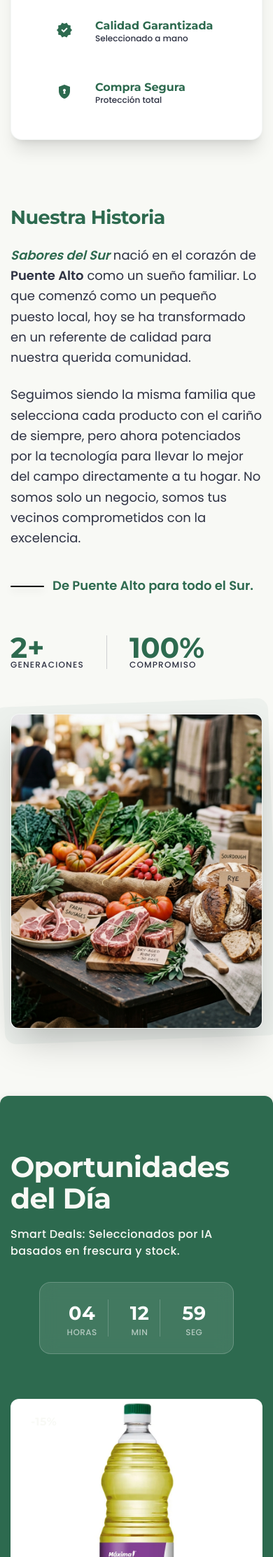
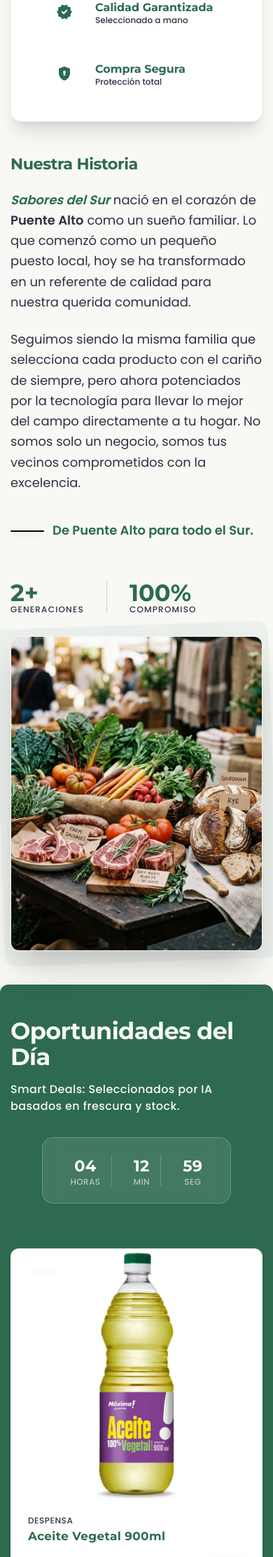
Before and after one commit to cristiansanchez1003-blip/espiritu-digital-demo, a Flask app: page / in a window 390 px wide. Shown: the part 920-3145 px from the top of the page at 70% size. Run offline with Flask 3, Linux system fonts and the light colour scheme; some libraries are stand-ins or nearby versions.

Commit message:
mobile responsive

```diff
--- a/app.py
+++ b/app.py
@@ -48,7 +48,7 @@ def obtener_columnas_producto():
 
 def construir_campos_producto():
     columnas = obtener_columnas_producto()
-    campos = [c for c in ["id", "nombre", "precio", "stock", "categoria"] if c in columnas]
+    campos = [c for c in ["id", "nombre", "precio", "stock", "categoria", "fecha_vencimiento"] if c in columnas]
     campos.append("imagen_url" if "imagen_url" in columnas else "'' AS imagen_url")
     return ", ".join(campos)
 
@@ -488,7 +488,7 @@ def chat():
                 )
 
                 response = gemini_client.models.generate_content(
-                    model="gemini-2.0-flash",
+                    model="gemini-3.1-flash",
                     contents=prompt
                 )
 
--- a/templates/carrito.html
+++ b/templates/carrito.html
@@ -301,7 +301,7 @@
 
     async function loadCart() {
         try {
-            const res = await fetch('/carrito');
+            const res = await fetch('/api/carrito');
             if (!res.ok) throw new Error('Network error');
             const data = await res.json();
             renderCart(data);
@@ -396,7 +396,7 @@
                 btnConfirmar.parentNode.appendChild(msgDiv);
 
                 setTimeout(() => {
-                    window.location.href = 'cuenta.html';
+                    window.location.href = '/cuenta';
                 }, 2500);
             } else if (allText.includes('vacío') || allText.includes('vacio')) {
                 alert('El carrito está vacío. Agrega productos antes de confirmar.');
--- a/templates/index.html
+++ b/templates/index.html
@@ -267,42 +267,18 @@
     /* Smooth nav entrance */
     /* === MOBILE OPTIMIZATION === */
     @media (max-width: 767px) {
-
-      .px-8,
-      .px-6,
-      .px-4 {
-        padding-left: 15px !important;
-        padding-right: 15px !important;
-        width: 100% !important;
-        box-sizing: border-box !important;
-      }
-
-      .font-display-lg {
-        font-size: calc(48px * 0.85) !important;
-      }
-
-      .font-headline-lg {
-        font-size: calc(32px * 0.85) !important;
-      }
-
-      .font-headline-md {
-        font-size: calc(24px * 0.85) !important;
-      }
-
-      .grid {
-        grid-template-columns: 1fr !important;
-      }
-
-      .md\:flex-row {
-        flex-direction: column !important;
-      }
-
-      header,
-      nav {
-        position: sticky !important;
-        top: 0 !important;
-        z-index: 50 !important;
-      }
+      .px-8, .px-6, .px-4 { padding-left: 15px !important; padding-right: 15px !important; width: 100% !important; box-sizing: border-box !important; }
+      .font-display-lg { font-size: calc(48px * 0.7) !important; }
+      .font-headline-lg { font-size: calc(32px * 0.7) !important; }
+      .font-headline-md { font-size: calc(24px * 0.7) !important; }
+      .text-\[120px\] { font-size: 52px !important; line-height: 1.1 !important; }
+      .grid { grid-template-columns: 1fr !important; }
+      .md\:flex-row { flex-direction: column !important; }
+      header, nav { position: sticky !important; top: 0 !important; z-index: 50 !important; }
+      nav.app-nav { position: fixed !important; width: 100% !important; max-width: 100% !important; border-radius: 0 !important; top: 0 !important; height: 70px !important; padding: 0 1rem !important; }
+      .hero-head { height: auto !important; min-height: 100vh !important; padding-top: 6rem !important; }
+      .py-24, .py-section-gap { padding-top: 3rem !important; padding-bottom: 3rem !important; }
+      .gap-16 { gap: 2rem !important; }
     }
 
     body {
@@ -325,7 +301,7 @@
       content: "";
       position: absolute;
       inset: 0;
-      background: url('{{ url_for('static', filename='local .jpeg') }}') center center / cover no-repeat;
+      background: url("{{ url_for('static', filename='local .jpeg') }}") center center / cover no-repeat;
       opacity: 0.1;
       filter: grayscale(100%);
     }
```
Also changed, not shown: templates/cuenta.html (+11 -37 lines), templates/inventario.html (+6 -3 lines), sabores_del_sur.db.
